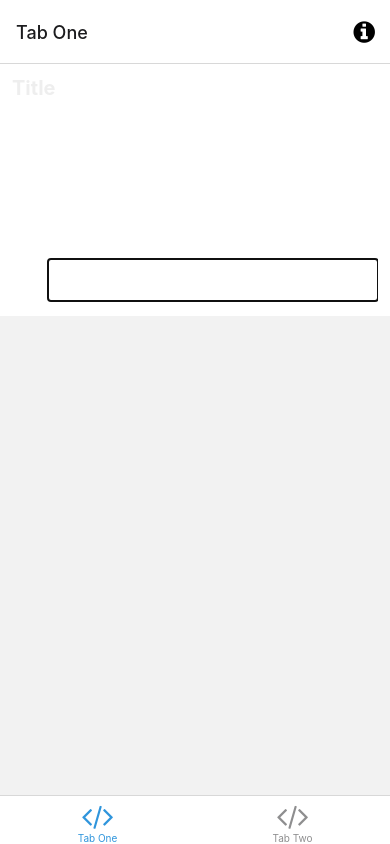
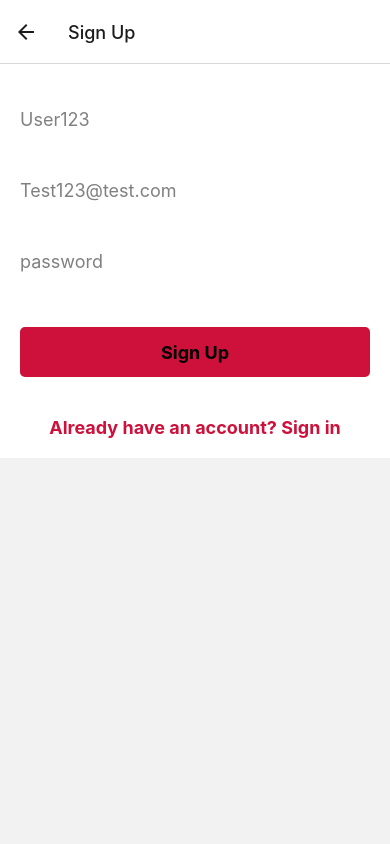
Before and after one commit to JaiRaga/taskade-mobile, a React Native app in the folder taskade-mob/: screen /SignUp in a window 390 px wide. Built offline with nearby package versions, Linux system fonts and the light colour scheme; what expo-linking would draw is missing.

Commit message:
:zap: added sign in and sign up to stack navigator

```diff
--- a/taskade-mob/navigation/index.tsx
+++ b/taskade-mob/navigation/index.tsx
@@ -5,7 +5,11 @@
  */
 import { FontAwesome } from '@expo/vector-icons';
 import { createBottomTabNavigator } from '@react-navigation/bottom-tabs';
-import { NavigationContainer, DefaultTheme, DarkTheme } from '@react-navigation/native';
+import {
+  NavigationContainer,
+  DefaultTheme,
+  DarkTheme,
+} from '@react-navigation/native';
 import { createNativeStackNavigator } from '@react-navigation/native-stack';
 import * as React from 'react';
 import { ColorSchemeName, Pressable } from 'react-native';
@@ -16,14 +20,25 @@ import ModalScreen from '../screens/ModalScreen';
 import NotFoundScreen from '../screens/NotFoundScreen';
 import ToDoScreen from '../screens/ToDoScreen';
 import ProjectsScreen from '../screens/ProjectsScreen';
-import { RootStackParamList, RootTabParamList, RootTabScreenProps } from '../types';
+import SignInScreen from '../screens/SignInScreen';
+import SignUpScreen from '../screens/SignUpScreen';
+import {
+  RootStackParamList,
+  RootTabParamList,
+  RootTabScreenProps,
+} from '../types';
 import LinkingConfiguration from './LinkingConfiguration';
 
-export default function Navigation({ colorScheme }: { colorScheme: ColorSchemeName }) {
+export default function Navigation({
+  colorScheme,
+}: {
+  colorScheme: ColorSchemeName;
+}) {
   return (
     <NavigationContainer
       linking={LinkingConfiguration}
-      theme={colorScheme === 'dark' ? DarkTheme : DefaultTheme}>
+      theme={colorScheme === 'dark' ? DarkTheme : DefaultTheme}
+    >
       <RootNavigator />
     </NavigationContainer>
   );
@@ -38,70 +53,23 @@ const Stack = createNativeStackNavigator<RootStackParamList>();
 function RootNavigator() {
   return (
     <Stack.Navigator>
-      <Stack.Screen name="Root" component={BottomTabNavigator} options={{ headerShown: false }} />
-      <Stack.Screen name="NotFound" component={NotFoundScreen} options={{ title: 'Oops!' }} />
-      <Stack.Group screenOptions={{ presentation: 'modal' }}>
-        <Stack.Screen name="Modal" component={ModalScreen} />
-      </Stack.Group>
+      <Stack.Screen
+        name="SignIn"
+        component={SignInScreen}
+        options={{ title: 'Sign In' }}
+      />
+      <Stack.Screen
+        name="SignUp"
+        component={SignUpScreen}
+        options={{ title: 'Sign Up' }}
+      />
+      <Stack.Screen name="Home" component={ProjectsScreen} />
+      <Stack.Screen name="ToDoScreen" component={ToDoScreen} />
+      <Stack.Screen
+        name="NotFound"
+        component={NotFoundScreen}
+        options={{ title: 'Oops!' }}
+      />
     </Stack.Navigator>
   );
 }
-
-/**
- * A bottom tab navigator displays tab buttons on the bottom of the display to switch screens.
- * https://reactnavigation.org/docs/bottom-tab-navigator
- */
-const BottomTab = createBottomTabNavigator<RootTabParamList>();
-
-function BottomTabNavigator() {
-  const colorScheme = useColorScheme();
-
-  return (
-    <BottomTab.Navigator
-      initialRouteName="TabOne"
-      screenOptions={{
-        tabBarActiveTintColor: Colors[colorScheme].tint,
-      }}>
-      <BottomTab.Screen
-        name="TabOne"
-        component={ToDoScreen}
-        options={({ navigation }: RootTabScreenProps<'TabOne'>) => ({
-          title: 'Tab One',
-          tabBarIcon: ({ color }) => <TabBarIcon name="code" color={color} />,
-          headerRight: () => (
-            <Pressable
-              onPress={() => navigation.navigate('Modal')}
-              style={({ pressed }) => ({
-                opacity: pressed ? 0.5 : 1,
-              })}>
-              <FontAwesome
-                name="info-circle"
-                size={25}
-                color={Colors[colorScheme].text}
-                style={{ marginRight: 15 }}
-              />
-            </Pressable>
-          ),
-        })}
-      />
-      <BottomTab.Screen
-        name="TabTwo"
-        component={ProjectsScreen}
-        options={{
-          title: 'Tab Two',
-          tabBarIcon: ({ color }) => <TabBarIcon name="code" color={color} />,
-        }}
-      />
-    </BottomTab.Navigator>
-  );
-}
-
-/**
- * You can explore the built-in icon families and icons on the web at https://icons.expo.fyi/
- */
-function TabBarIcon(props: {
-  name: React.ComponentProps<typeof FontAwesome>['name'];
-  color: string;
-}) {
-  return <FontAwesome size={30} style={{ marginBottom: -3 }} {...props} />;
-}
```
